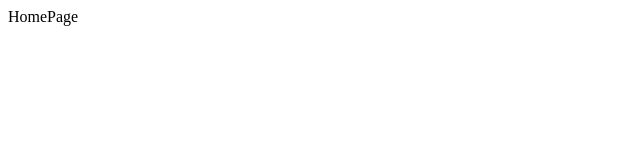
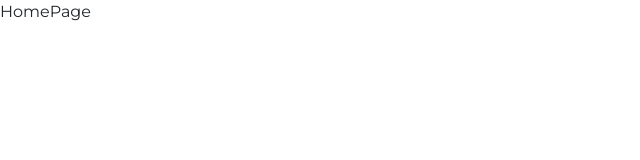
Before and after one commit to ffozdemir/eligibleschoolproject, a Next.js app: page / in a window 1280 px wide. Shown: the top 160 px of the page, without its empty margins (0-640 px from the left). Built offline with nearby package versions, Linux system fonts and the light colour scheme.

Commit message:
Add layout, font, and style variables for project configuration

```diff
--- a/src/app/layout.js
+++ b/src/app/layout.js
@@ -1,4 +1,6 @@
 import { appConfig } from "@/helpers/config";
+import { montserrat } from "@/helpers/fonts";
+import "@/styles/index.scss";
 
 export const metadata = {
   title: {
@@ -10,12 +12,8 @@ export const metadata = {
 
 export default function RootLayout({ children }) {
   return (
-		<html lang="en">
-			<body>
-
-				{children}
-
-			</body>
+    <html lang="en" className={montserrat.variable}>
+      <body>{children}</body>
     </html>
   );
 }
--- /dev/null
+++ b/src/helpers/fonts.js
@@ -0,0 +1,6 @@
+import { Montserrat } from "next/font/google";
+
+export const montserrat = Montserrat({
+   subsets: ["latin"],
+   variable: "--font-montserrat",
+})
--- /dev/null
+++ b/src/styles/_variables.scss
@@ -0,0 +1,11 @@
+/* COMMON */
+$color1: #32b4c0;
+$color2: #f174ad;
+$color3: #457588;
+$color4: #242424;
+$color5: #f1f1f1;
+
+/* BOOTSTRAP */
+$font-family-sans-serif: var(--font-montserrat);
+$primary: $color2;
+$secondary: $color3;
--- /dev/null
+++ b/src/styles/index.scss
@@ -0,0 +1,3 @@
+@import "./variables";
+@import "bootstrap/scss/bootstrap";
+@import "primeicons/primeicons.css";
```
Lines whose indentation alone changed are shown as unchanged.
